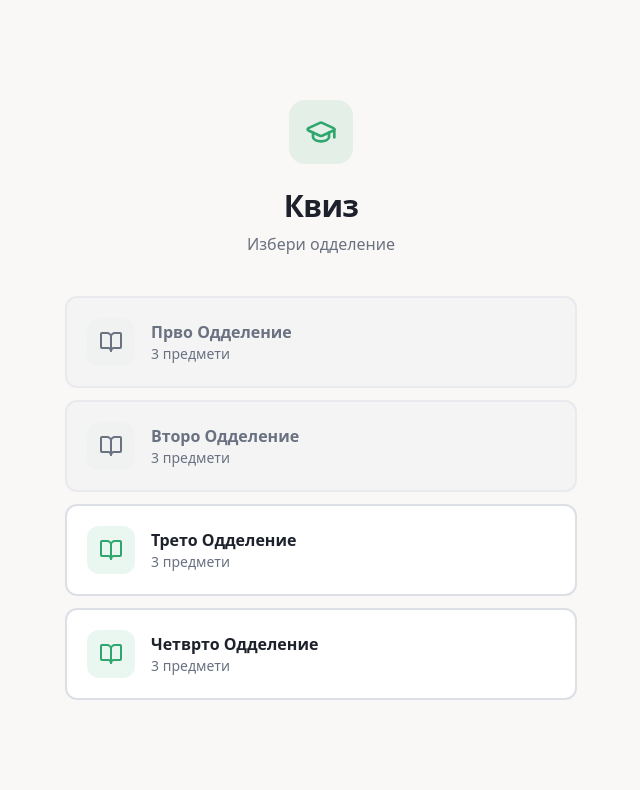
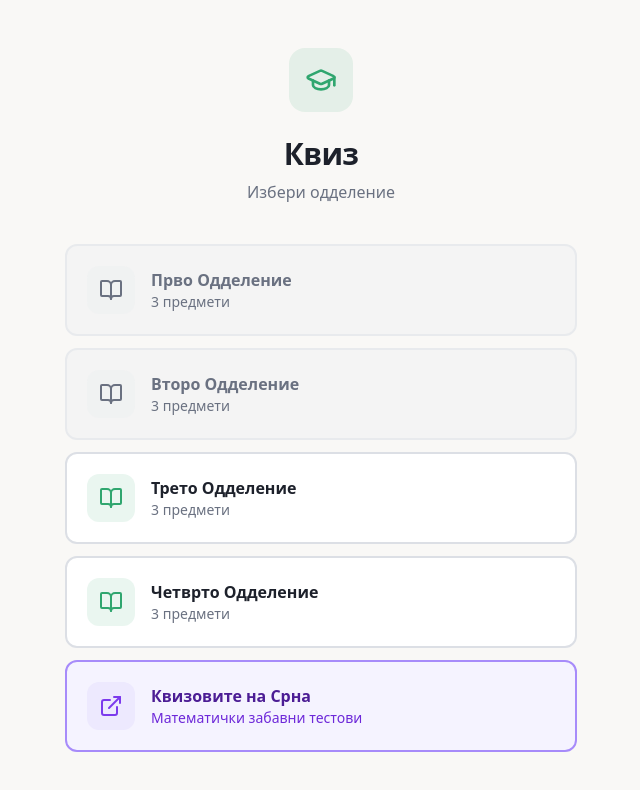
Before and after one commit to j0rdan-dev/edu.ida, a React (Vite) app: page / in a window 1280 px wide. Shown: the top 790 px of the page, without its empty margins (319-959 px from the left). Built offline with nearby package versions, Linux system fonts and the light colour scheme; the HTML template or start-up script is replaced by a standard one.

Commit message:
added link to srna quizes

```diff
--- a/src/components/quiz/GradeSelect.tsx
+++ b/src/components/quiz/GradeSelect.tsx
@@ -1,5 +1,5 @@
 import { Grade, grades } from "@/data/categories";
-import { BookOpen, GraduationCap } from "lucide-react";
+import { BookOpen, GraduationCap, ExternalLink } from "lucide-react";
 
 interface GradeSelectProps {
   onSelect: (grade: Grade) => void;
@@ -45,6 +45,25 @@ const GradeSelect = ({ onSelect }: GradeSelectProps) => {
               </div>
             </button>
           ))}
+
+          {/* External Link Button */}
+          <a
+            href="https://srna.mk/testovi.html"
+            target="_blank"
+            rel="noopener noreferrer"
+            className="group flex items-center gap-4 w-full rounded-xl border-2 border-violet-400 bg-violet-50 p-5 text-left transition-all duration-200 opacity-0 animate-fade-up hover:border-violet-500 hover:shadow-lg hover:shadow-violet-200 hover:-translate-y-0.5 active:scale-[0.98]"
+            style={{ animationDelay: `${100 + grades.length * 80}ms` }}
+          >
+            <div className="flex h-12 w-12 shrink-0 items-center justify-center rounded-xl bg-violet-100 transition-transform duration-200 group-hover:scale-105">
+              <ExternalLink className="h-6 w-6 text-violet-600" />
+            </div>
+            <div className="min-w-0">
+              <p className="font-semibold text-base text-violet-900">Квизовите на Срна</p>
+              <p className="text-sm text-violet-700">
+                Математички забавни тестови
+              </p>
+            </div>
+          </a>
         </div>
       </div>
     </div>
```
